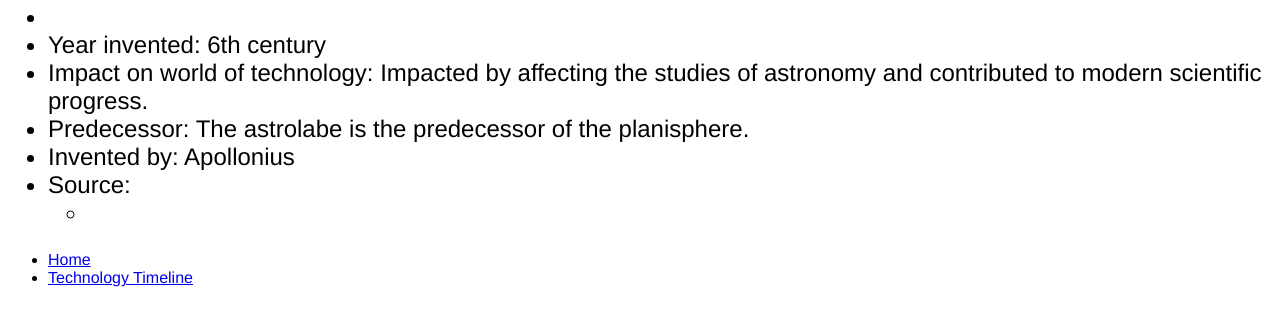
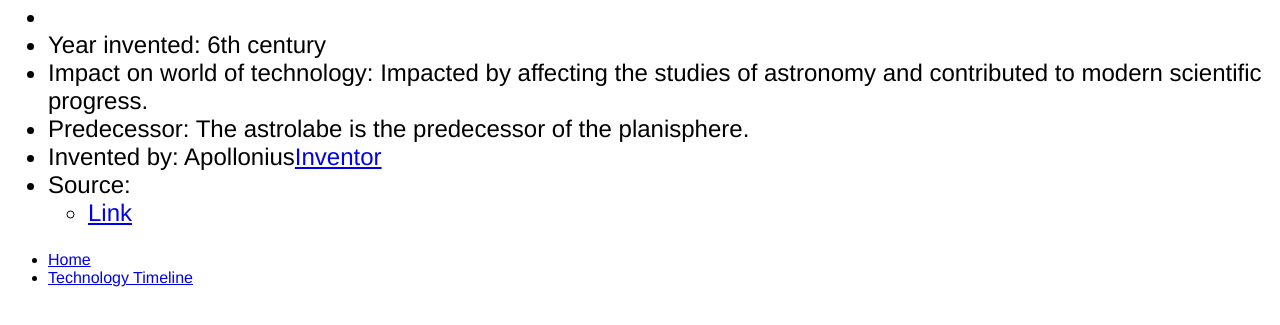
Before and after one commit to Aarav312/technologytimeline, a plain HTML site: page astrolabe.html in a window 1280 px wide. Shown: the part 79-404 px from the top of the page. Drawn offline with Linux system fonts and the light colour scheme.

Commit message:
Update astrolabe.html

```diff
--- a/astrolabe.html
+++ b/astrolabe.html
@@ -20,10 +20,10 @@
             <li>Impact on world of technology: Impacted by affecting the studies of astronomy and contributed to modern scientific progress.
 </li>
             <li>Predecessor: The astrolabe is the predecessor of the planisphere.</li>
-            <li>Invented by: Apollonius<a href="https://www.bibalex.org/SCIplanet/en/Article/Details.aspx?id=5198#:~:text=Astrolabes%20were%20primarily%20invented%20by,and%20the%20findings%20of%20Hipparchus"></a></li>
+            <li>Invented by: Apollonius<a href="https://www.bibalex.org/SCIplanet/en/Article/Details.aspx?id=5198#:~:text=Astrolabes%20were%20primarily%20invented%20by,and%20the%20findings%20of%20Hipparchus">Inventor</a></li>
             <li>Source:
                 <ul>
-                    <li><a href="https://www.bibalex.org/SCIplanet/en/Article/Details.aspx?id=5198#:~:text=Astrolabes%20were%20primarily%20invented%20by,and%20the%20findings%20of%20Hipparchus"></a></li>
+                    <li><a href="https://www.bibalex.org/SCIplanet/en/Article/Details.aspx?id=5198#:~:text=Astrolabes%20were%20primarily%20invented%20by,and%20the%20findings%20of%20Hipparchus">Link</a></li>
                 </ul>
             </li>
         </ul>
```
